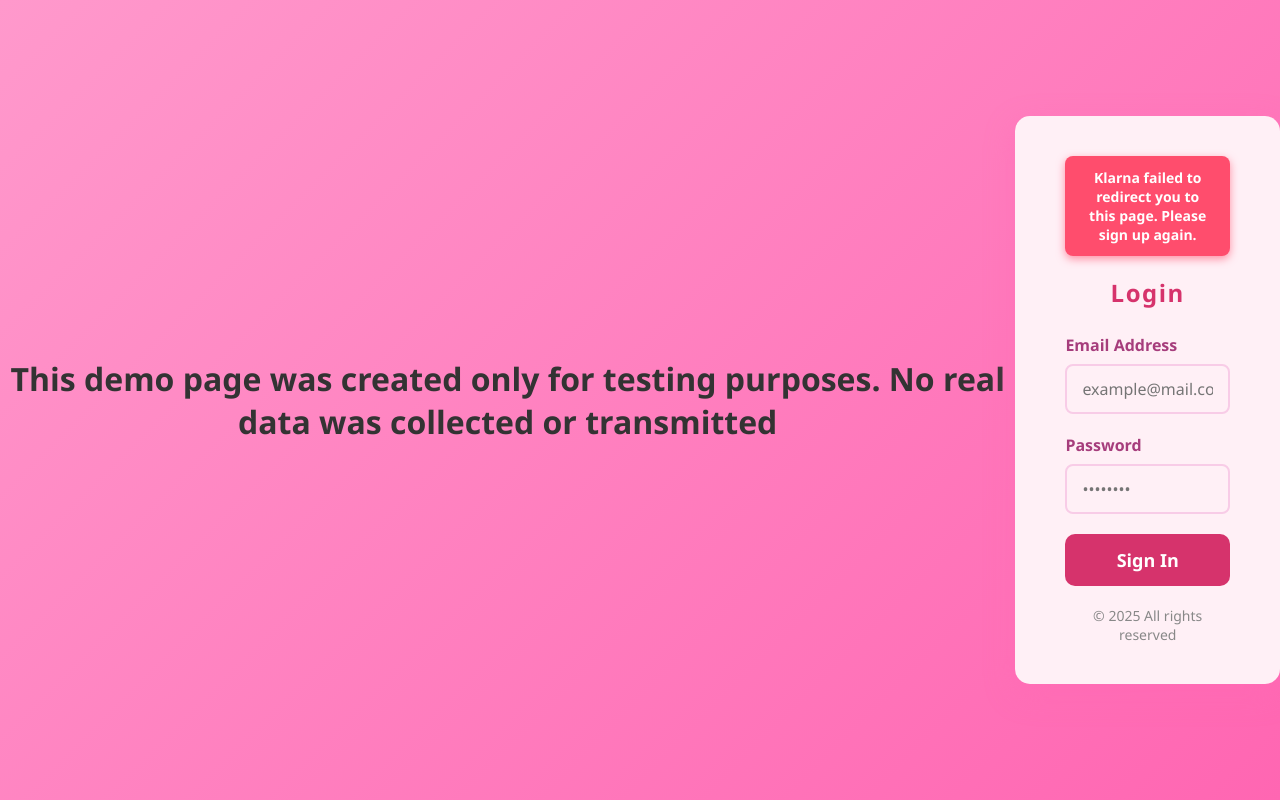
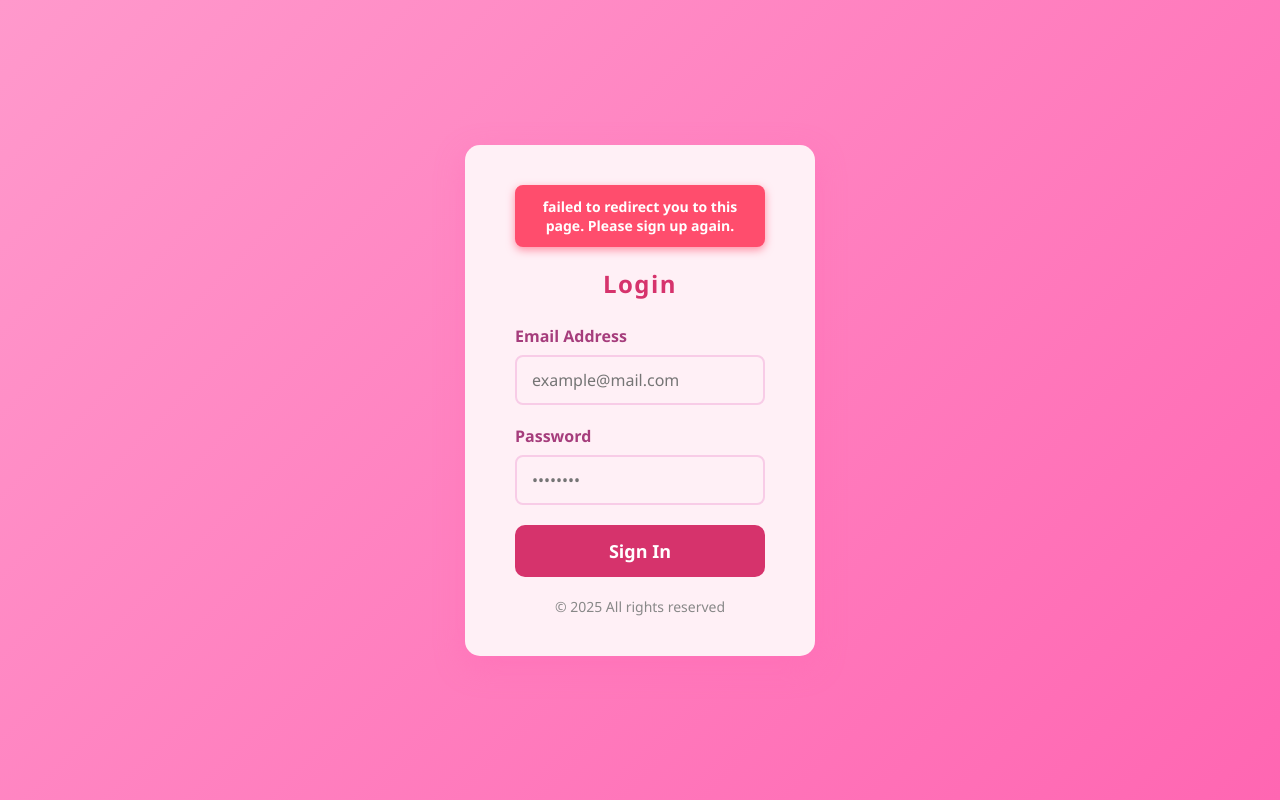
Before and after one commit to Viodex02/evil, a plain HTML site: page index.html in a window 1280 px wide. Drawn offline with Linux system fonts and the light colour scheme.

Commit message:
index.html
this page is for retesting for open redirect

```diff
--- a/index.html
+++ b/index.html
@@ -117,12 +117,10 @@
   </style>
 </head>
 <body>
-  <h1 style="text-align: center; font-size: 50;">This demo page was created only for testing purposes. No real data was collected or transmitted
-</h1>
 
   <div class="login-container">
     <div class="alert-message">
-      Klarna failed to redirect you to this page. Please sign up again.
+      failed to redirect you to this page. Please sign up again.
 
     </div>
 
```
